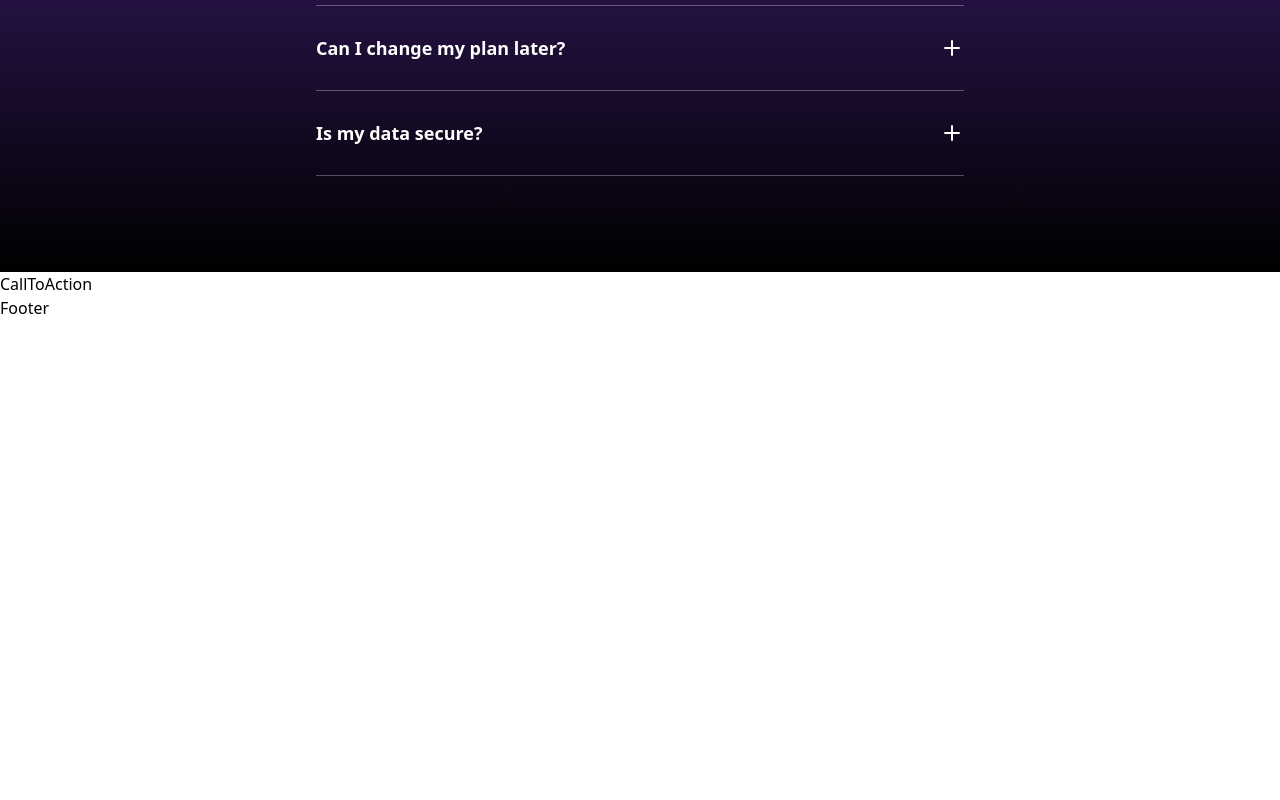
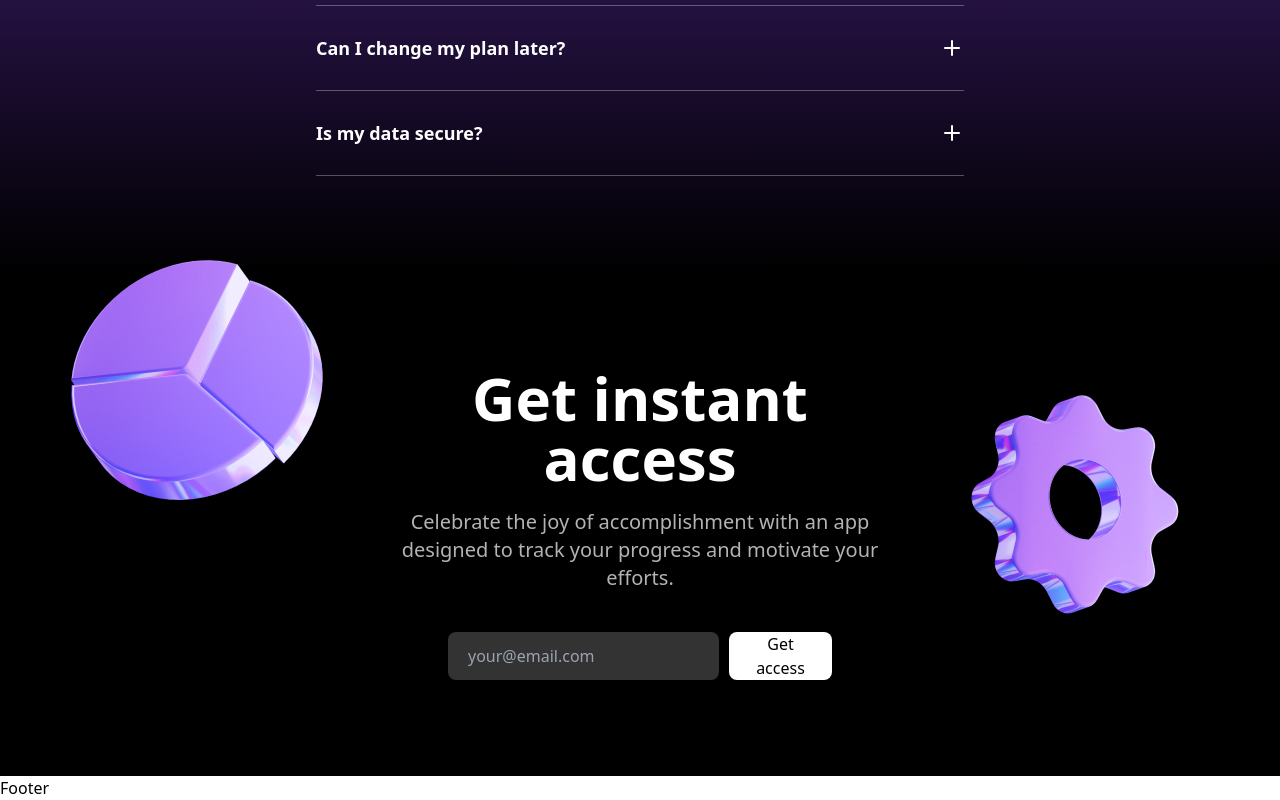
Before and after one commit to virendrapatil24/onetask, a Next.js app: page / in a window 1280 px wide. Shown: the part 3350-4150 px from the top of the page. Before the commit the page ends 3670 px from the top, so only its background shows below. Built offline with nearby package versions, Linux system fonts and the light colour scheme.

Commit message:
adds CTA  section

```diff
--- a/src/components/CallToAction.tsx
+++ b/src/components/CallToAction.tsx
@@ -1,7 +1,43 @@
-import React from "react";
+import helixImage from "../assets/images/helix2.png";
+import emojiStarImage from "../assets/images/emojistar.png";
+import Image from "next/image";
 
 const CallToAction = () => {
-  return <div>CallToAction</div>;
+  return (
+    <div className="bg-black text-white py-[72px] sm:py-24">
+      <div className="container max-w-xl relative">
+        <Image
+          src={helixImage}
+          alt="helix-image"
+          className="hidden sm:inline absolute top-6 left-[calc(100%+36px)]"
+        />
+        <Image
+          src={emojiStarImage}
+          alt="emoji-star"
+          className="hidden sm:inline absolute -top-[120px] right-[calc(100%+24px)]"
+        />
+        <h2 className="font-bold text-center text-5xl sm:text-6xl">
+          Get instant access
+        </h2>
+        <div className="max-w-xl mx-auto">
+          <p className="text-xl text-white/70 mt-5 text-center">
+            Celebrate the joy of accomplishment with an app designed to track
+            your progress and motivate your efforts.
+          </p>
+        </div>
+        <div className="mt-10 flex flex-col sm:flex-row max-w-sm mx-auto gap-2.5">
+          <input
+            type="email"
+            placeholder="your@email.com"
+            className="h-12 bg-white/20 rounded-lg px-5 font-medium placeholder:text-[#9CA3AF] sm:flex-1"
+          />
+          <button className="bg-white text-black h-12 rounded-lg px-5">
+            Get access
+          </button>
+        </div>
+      </div>
+    </div>
+  );
 };
 
 export default CallToAction;
```
